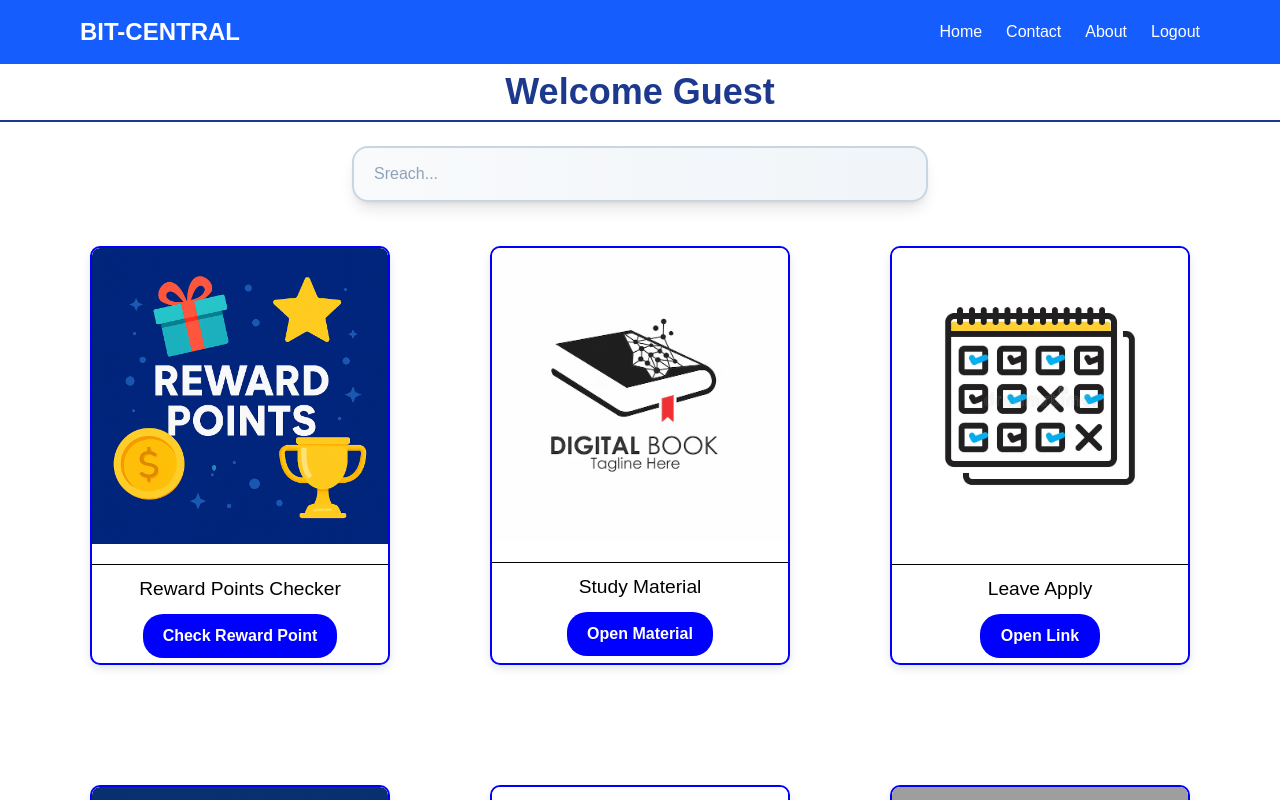
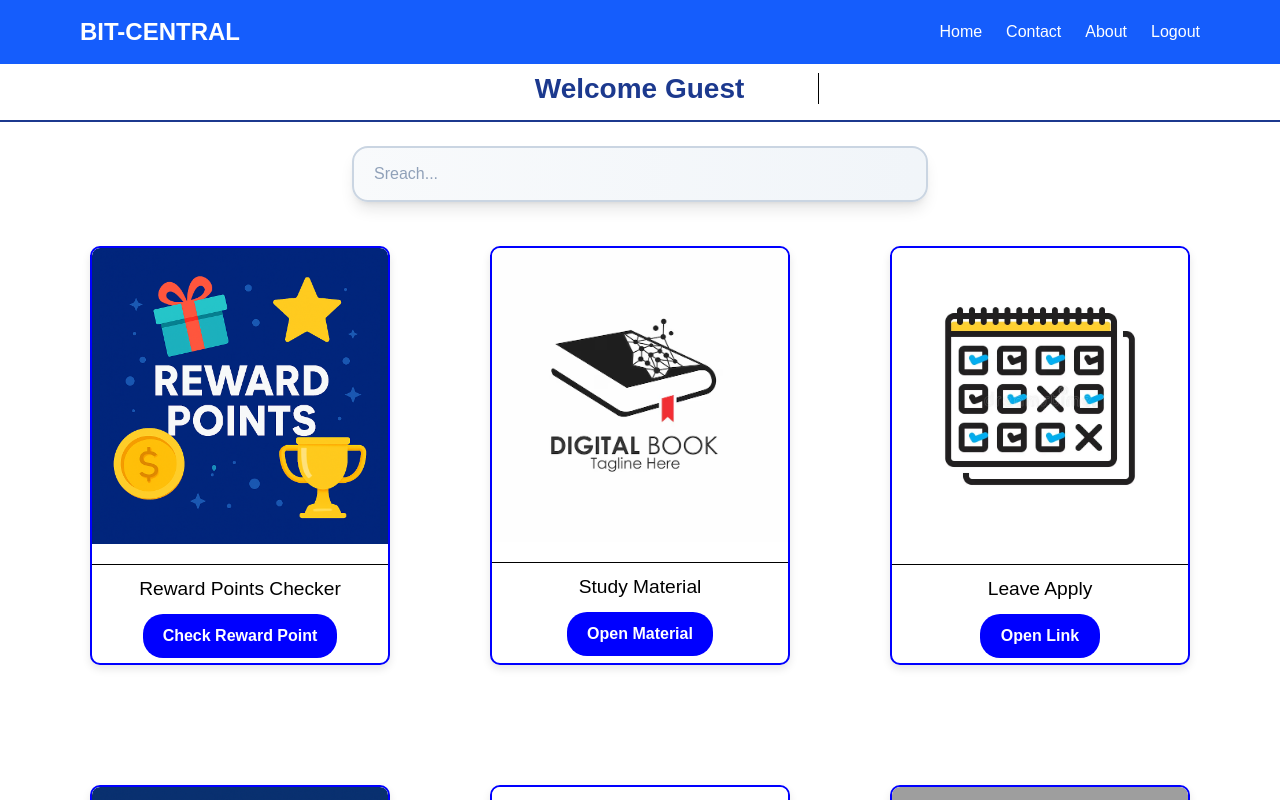
Before and after one commit to jaisondavid-m/BIT-CENTERAL, a React (Vite) app: page /home in a window 1280 px wide. Shown: the top 800 px of the page. Built offline with nearby package versions, Linux system fonts and the light colour scheme; no server answers; grey boxes are pictures that could not be loaded.

Commit message:
edited greetin in home

```diff
--- a/src/Pages/Home/Home.css
+++ b/src/Pages/Home/Home.css
@@ -15,7 +15,6 @@
   width: 300px;
   transition: transform 0.2s, box-shadow 0.2s;
 }
-
 .cardContainer .card:hover {
   transform: translateY(-5px);
   box-shadow: 0 8px 16px rgba(0,0,0,0.2);
@@ -59,3 +58,25 @@
     font-size: 1rem;
   }
 }
+
+.txt p{
+  display: inline-block;
+  white-space: nowrap;
+  overflow: hidden;
+  font-size: clamp(16px,4vw,28px);
+  border-right: 1px solid black;
+  animation: typing 3s steps(22) forwards , blink 0.7s step-end infinite alternate;
+}
+@keyframes typing{
+  from{
+    width: 0;
+  }
+  to{
+    width: 23ch;
+  }
+}
+@keyframes blink {
+  50%{
+    border-color: transparent;
+  }
+}
--- a/src/Pages/Home/Home.jsx
+++ b/src/Pages/Home/Home.jsx
@@ -21,7 +21,7 @@ function Home({ name, link, img }) {
 
   return (
     <div>
-      <div className='border-b-2  text-center font-bold md:text-blue-900 md:text-4xl text-blue-500 text-2xl p-2'>Welcome {user ? user.displayName : "Guest"}</div>
+      <div className='txt border-b-2  text-center font-bold md:text-blue-900 md:text-4xl text-blue-500 text-2xl p-2'><p>Welcome {user ? user.displayName : "Guest"}</p></div>
       <input type="text"
        placeholder='Sreach...'
        onChange={handleSreach}
```
